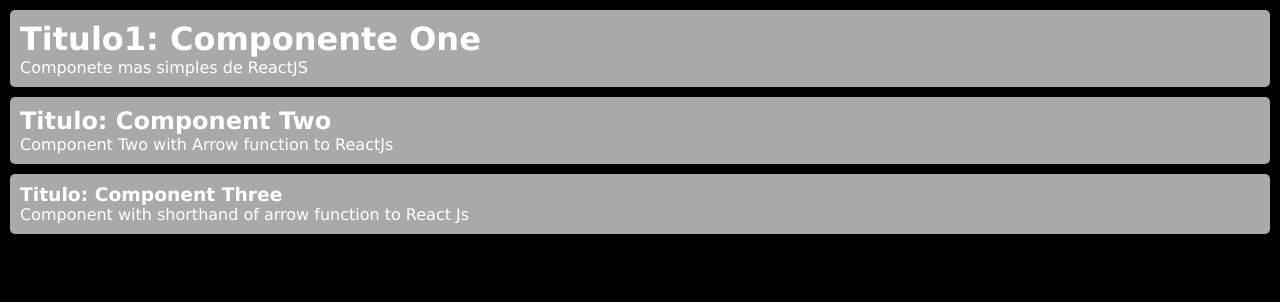
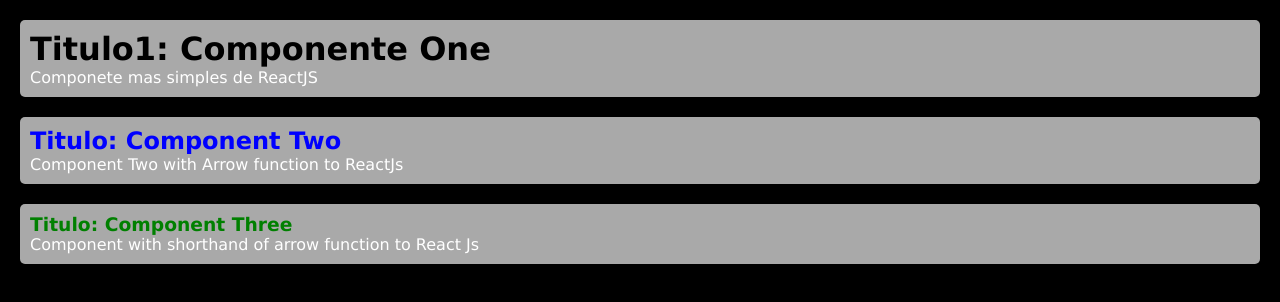
Before and after one commit to santosraimundo/ReactJS, a React (Create React App) app in the folder react004/: page / in a window 1280 px wide. Shown: the top 302 px of the page. Built offline with nearby package versions, Linux system fonts and the light colour scheme.

Commit message:
add new style to my tag

```diff
--- a/react004/src/App.css
+++ b/react004/src/App.css
@@ -15,7 +15,16 @@
 }
 .component{
     padding: 10px;
-    margin: 10px;
+    margin: 20px;
     background-color: darkgray;
     border-radius: 5px;
 }
+h1{
+    color: black;
+}
+h2{
+    color: blue;
+}
+h3{
+    color: green;
+}
--- a/react004/src/App.js
+++ b/react004/src/App.js
@@ -7,7 +7,7 @@
         <>
             <ComponentOne/>
             <ComponentTwo />
-            <ComponentThree />
+            <ComponentThree title="Component Three" />
 
 
         </>
--- a/react004/src/components/ComponentThree.jsx
+++ b/react004/src/components/ComponentThree.jsx
@@ -1,9 +1,9 @@
 import React from "react";
 
-export default ()=>{
+export default (props)=>{
     return(
         <div className="component">
-            <h3>Titulo: Component Three</h3>
+            <h3>Titulo: {props.title}</h3>
             <p>Component with shorthand of arrow function to React Js</p>
         </div>
     )
```
